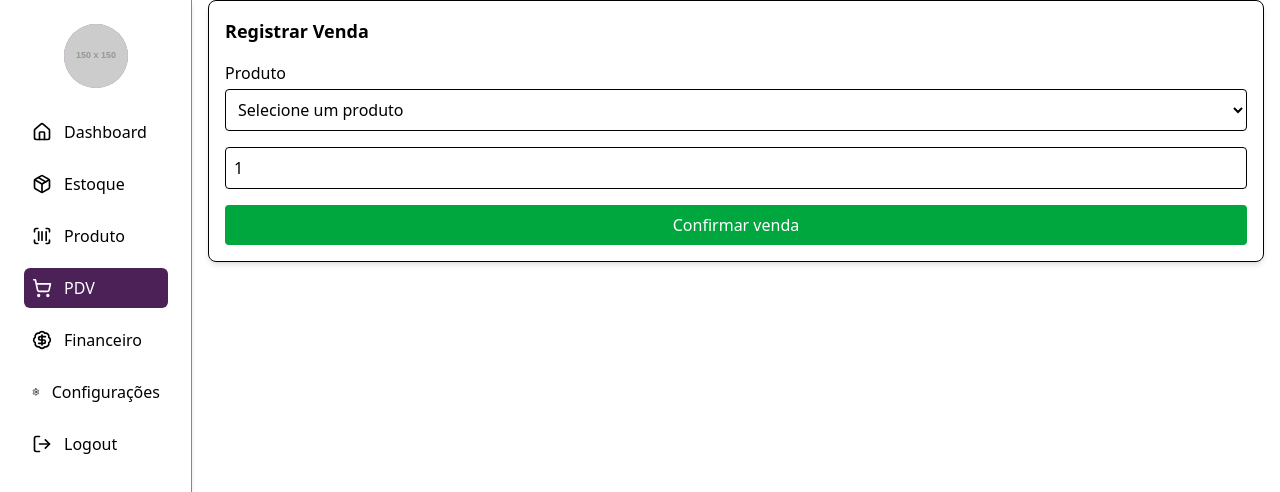
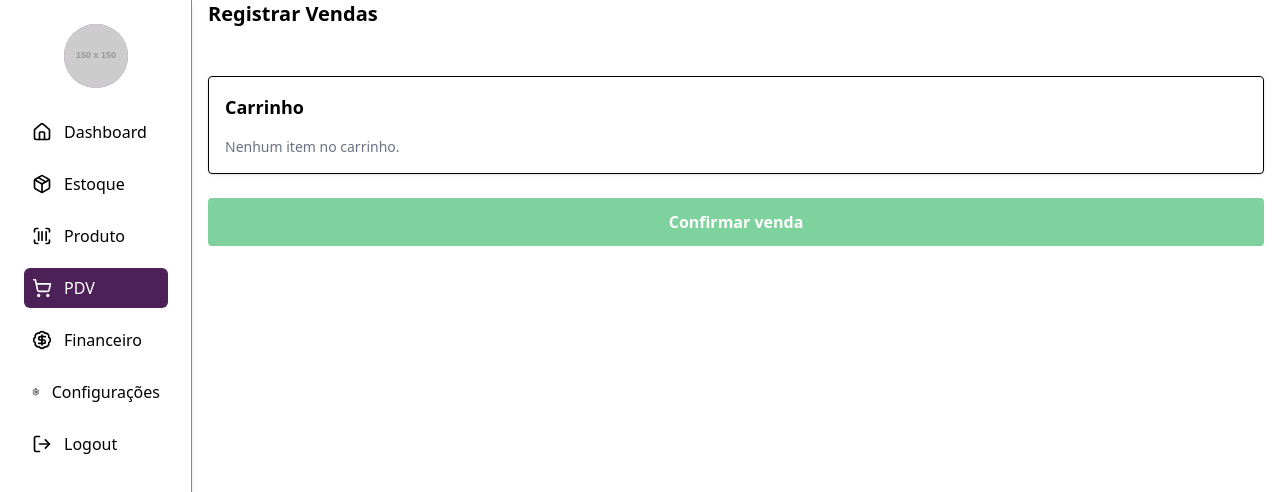
Before and after one commit to GabrielNBS/dashboard, a Next.js app: page /pdv in a window 1280 px wide. Shown: the top 492 px of the page. Built offline with nearby package versions, Linux system fonts and the light colour scheme.

Commit message:
feat: create CartItem props for initializing the validation data in cart component

```diff
--- a/src/components/dashboard/pdv/RegisterSaleForm.tsx
+++ b/src/components/dashboard/pdv/RegisterSaleForm.tsx
@@ -3,40 +3,90 @@
 import { useState } from 'react';
 import { useSalesContext } from '@/contexts/sales/useSalesContext';
 import { useIngredientContext } from '@/contexts/Ingredients/useIngredientContext';
-import { v4 as uuidv4 } from 'uuid';
+import { useProductContext } from '@/contexts/products/ProductContext';
 import { toast } from '@/components/ui/use-toast';
 import { Sale } from '@/types/sale';
-import { useProductContext } from '@/contexts/products/ProductContext';
+import { v4 as uuidv4 } from 'uuid';
+
+type CartItem = {
+  uid: string;
+  quantity: number;
+  sellingResume?: {
+    paymentMethod?: string;
+    discount?: {
+      type: 'percentage' | 'R$';
+      value: number;
+    };
+
+    subtotal?: number;
+    totalValue?: number;
+  };
+};
 
 export default function RegisterSaleForm() {
   const { state: finalProducts } = useProductContext();
   const { dispatch: salesDispatch } = useSalesContext();
   const { state: estoque, dispatch: estoqueDispatch } = useIngredientContext();
 
-  const [selectedProductName, setSelectedProductName] = useState('');
-  const [quantity, setQuantity] = useState(1);
+  const [cart, setCart] = useState<CartItem[]>([]);
 
-  const selectedProduct = finalProducts.products.find(p => p.name === selectedProductName);
+  const addToCart = (uid: string) => {
+    setCart(prev => {
+      const existing = prev.find(item => item.uid === uid);
+      if (existing) {
+        return prev.map(item =>
+          item.uid === uid ? { ...item, quantity: item.quantity + 1 } : item
+        );
+      } else {
+        return [...prev, { uid, quantity: 1 }];
+      }
+    });
+  };
 
-  const handleRegisterSale = () => {
-    if (!selectedProduct || quantity <= 0) return;
+  const removeFromCart = (uid: string) => {
+    setCart(prev => prev.filter(item => item.uid !== uid));
+  };
 
-    // Validação: todos os ingredientes disponíveis no estoque?
-    const faltando = selectedProduct.ingredients.find(ingredient => {
-      const estoqueItem = estoque.ingredients.find(p => p.id === ingredient.id);
-      const totalToRemove = ingredient.quantity * quantity;
+  const updateQuantity = (uid: string, quantity: number) => {
+    if (quantity <= 0) return;
+    setCart(prev => prev.map(item => (item.uid === uid ? { ...item, quantity } : item)));
+  };
+
+  const handleConfirmSale = () => {
+    if (cart.length === 0) {
+      toast({
+        title: 'Carrinho vazio',
+        description: 'Adicione itens ao carrinho.',
+        variant: 'destructive',
+      });
+      return;
+    }
+
+    const salesToRegister: Sale[] = [];
+
+    for (const item of cart) {
+      const product = finalProducts.products.find(p => p.uid === item.uid);
+      if (!product) continue;
+
+      const faltaIngrediente = product.ingredients.find(ingredient => {
+        const estoqueItem = estoque.ingredients.find(i => i.id === ingredient.id);
+        const totalToRemove = ingredient.quantity * item.quantity;
         return !estoqueItem || estoqueItem.quantity < totalToRemove;
       });
 
-    if (faltando) {
-      alert(`Estoque insuficiente para o ingrediente: ${faltando.name}`);
+      if (faltaIngrediente) {
+        toast({
+          title: 'Estoque insuficiente',
+          description: `Faltam ingredientes para "${product.name}"`,
+          variant: 'destructive',
+        });
         return;
       }
 
-    // Subtrair ingredientes do estoque
-    selectedProduct.ingredients.forEach(ingredient => {
-      const totalToRemove = ingredient.quantity * quantity;
-      const estoqueItem = estoque.ingredients.find(p => p.id === ingredient.id)!;
+      // Subtrair do estoque
+      product.ingredients.forEach(ingredient => {
+        const totalToRemove = ingredient.quantity * item.quantity;
+        const estoqueItem = estoque.ingredients.find(i => i.id === ingredient.id)!;
 
         estoqueDispatch({
           type: 'EDIT_INGREDIENT',
@@ -45,72 +95,111 @@ export default function RegisterSaleForm() {
             quantity: estoqueItem.quantity - totalToRemove,
           },
         });
-
-      toast({
-        title: 'Venda concluída com sucesso!',
-        description: `\"${selectedProductName}\" foi adicionado a tela de vendas.`,
-        variant: 'accept',
-      });
       });
 
-    // Cálculo do preço de custo e preço de venda
-    const costPrice = selectedProduct.ingredients.reduce((acc, i) => acc + i.totalValue, 0);
+      const costPrice = product.ingredients.reduce(
+        (acc, ingredient) => acc + ingredient.totalValue,
+        0
+      );
 
       const sale: Sale = {
         id: uuidv4(),
         date: new Date().toISOString(),
         uid: uuidv4(),
-      name: selectedProduct.name,
-      yieldQuantity: quantity,
-      sellingPrice: selectedProduct.sellingPrice,
+        name: product.name,
+        yieldQuantity: item.quantity,
+        sellingPrice: product.sellingPrice,
         totalCost: costPrice,
-      ingredients: selectedProduct.ingredients.map(ingredient => ({
+        ingredients: product.ingredients.map(ingredient => ({
           ...ingredient,
-        quantity: ingredient.quantity * quantity,
+          quantity: ingredient.quantity * item.quantity,
         })),
-      category: selectedProduct.category,
-      productionMode: selectedProduct.productionMode,
+        category: product.category,
+        productionMode: product.productionMode,
       };
 
-    salesDispatch({ type: 'ADD_SALE', payload: sale });
+      salesToRegister.push(sale);
+    }
 
-    setQuantity(1);
-    setSelectedProductName('');
+    salesToRegister.forEach(sale => salesDispatch({ type: 'ADD_SALE', payload: sale }));
+
+    toast({
+      title: 'Venda registrada',
+      description: `Foram vendidos ${salesToRegister.length} itens.`,
+      variant: 'accept',
+    });
+
+    setCart([]);
   };
 
   return (
-    <div className="space-y-4 rounded-lg border p-4 shadow-md">
-      <h2 className="text-lg font-bold">Registrar Venda</h2>
+    <div className="space-y-6">
+      <h2 className="text-xl font-bold">Registrar Vendas</h2>
 
-      <label htmlFor="product-select" className="mb-1 block font-medium">
-        Produto
-      </label>
-      <select
-        id="product-select"
-        value={selectedProductName}
-        onChange={e => setSelectedProductName(e.target.value)}
-        className="w-full rounded border p-2"
+      {/* Cards de Produtos */}
+      <div className="grid grid-cols-1 gap-4 sm:grid-cols-2 md:grid-cols-3">
+        {finalProducts.products.map(product => (
+          <div key={product.uid} className="rounded border p-4 shadow transition hover:shadow-md">
+            <h3 className="text-lg font-bold">{product.name}</h3>
+            <p className="text-sm text-gray-600">{product.category}</p>
+            <p className="mt-2 font-semibold text-green-700">
+              R$ {(product.sellingPrice || 0).toFixed(2)}
+            </p>
+            <button
+              className="mt-3 w-full rounded bg-blue-600 p-2 text-white hover:bg-blue-700"
+              onClick={() => addToCart(product.uid)}
             >
-        <option value="">Selecione um produto</option>
-        {finalProducts.products.map(prod => (
-          <option key={prod.name} value={prod.name}>
-            {prod.name}
-          </option>
+              Adicionar ao carrinho
+            </button>
+          </div>
         ))}
-      </select>
+      </div>
 
+      {/* Carrinho */}
+      <div className="rounded border p-4 shadow">
+        <h3 className="mb-4 text-lg font-bold">Carrinho</h3>
+        {cart.length === 0 ? (
+          <p className="text-sm text-gray-500">Nenhum item no carrinho.</p>
+        ) : (
+          <div className="space-y-2">
+            {cart.map(item => {
+              const product = finalProducts.products.find(p => p.uid === item.uid);
+              if (!product) return null;
+
+              return (
+                <div key={item.uid} className="flex items-center justify-between border-b pb-2">
+                  <div>
+                    <p className="font-medium">{product.name}</p>
+                    <p className="text-sm text-gray-500">
+                      Quantidade:{' '}
                       <input
                         type="number"
+                        className="ml-2 w-16 rounded border p-1 text-sm"
+                        value={item.quantity}
                         min={1}
-        value={quantity}
-        onChange={e => setQuantity(Number(e.target.value))}
-        placeholder="Quantidade"
-        className="w-full rounded border p-2"
+                        onChange={e => updateQuantity(item.uid, Number(e.target.value))}
+                        placeholder="quantidade"
                       />
+                    </p>
+                  </div>
+                  <button
+                    onClick={() => removeFromCart(item.uid)}
+                    className="text-sm text-red-500 hover:text-red-700"
+                  >
+                    Remover
+                  </button>
+                </div>
+              );
+            })}
+          </div>
+        )}
+      </div>
 
+      {/* Confirmar venda */}
       <button
-        onClick={handleRegisterSale}
-        className="w-full rounded bg-green-600 p-2 text-white hover:bg-green-700"
+        onClick={handleConfirmSale}
+        disabled={cart.length === 0}
+        className="w-full rounded bg-green-600 p-3 font-bold text-white hover:bg-green-700 disabled:opacity-50"
       >
         Confirmar venda
       </button>
```
Lines whose indentation alone changed are shown as unchanged.
